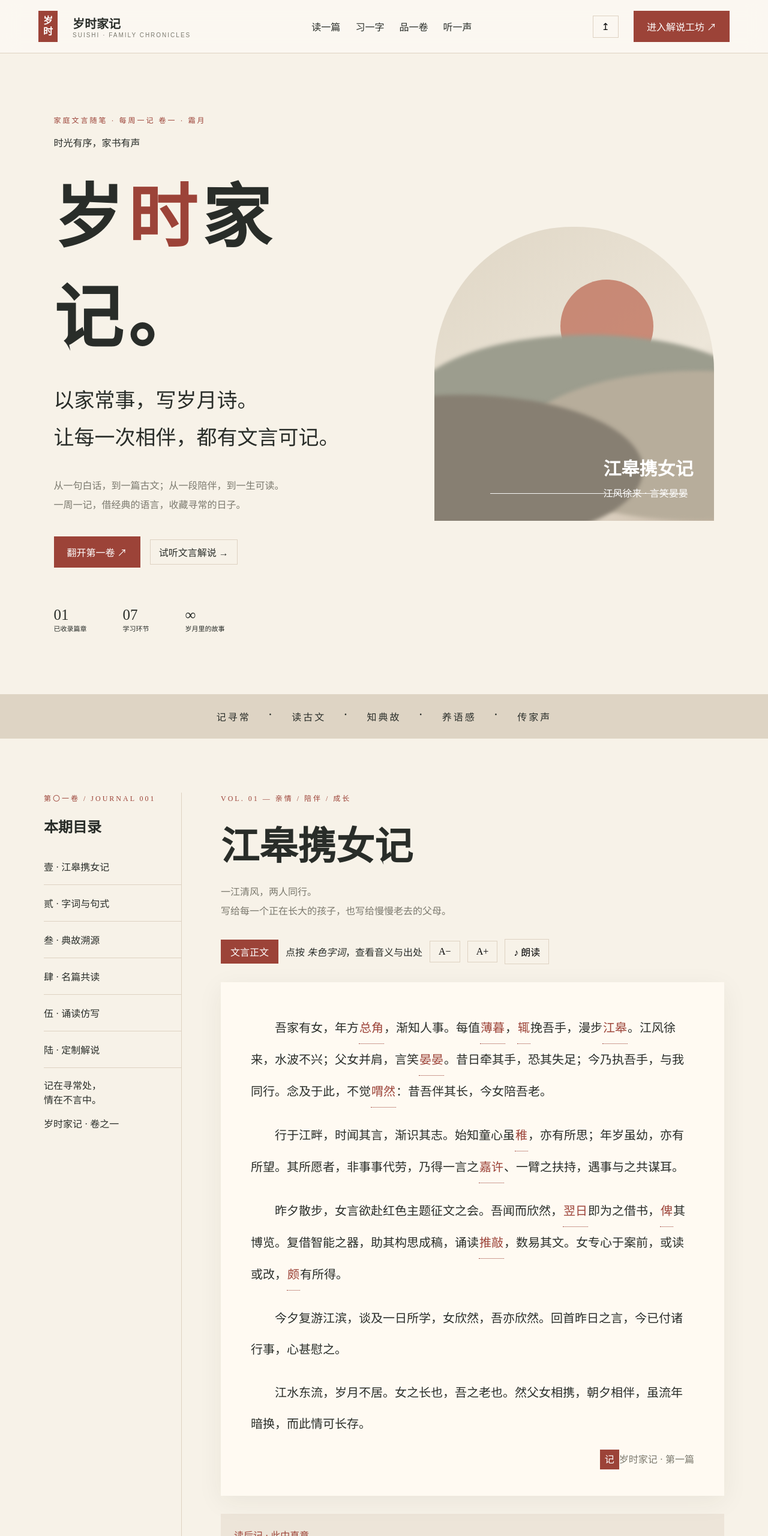
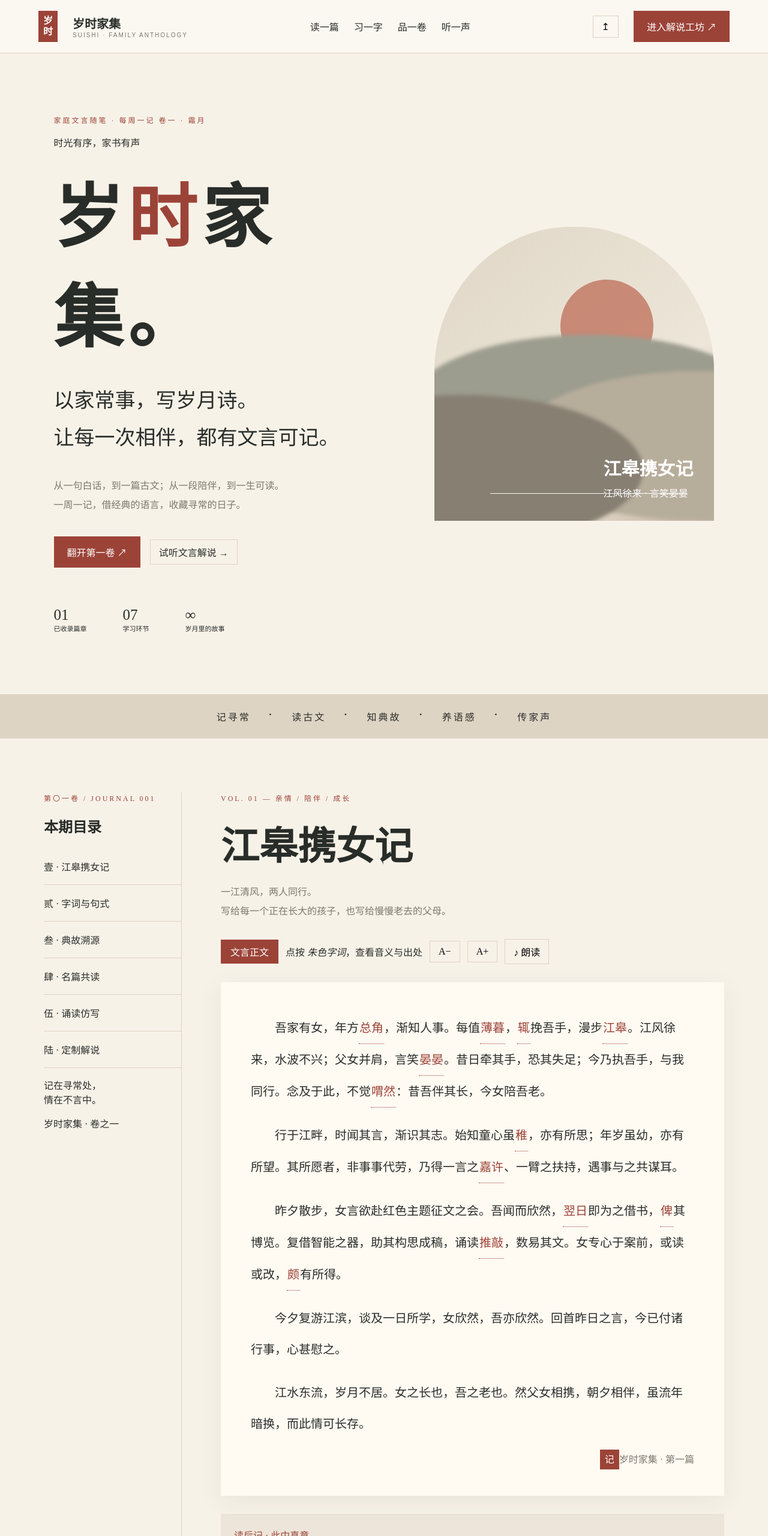
Before and after one commit to nikon2023/suishi-jiaji, a website: page index.html in a window 1280 px wide. Shown: the top 2560 px of the page at 60% size. Drawn offline with Linux system fonts and the light colour scheme.

Commit message:
chore(brand): rename 岁时家记 to 岁时家集 throughout site

```diff
--- a/index.html
+++ b/index.html
@@ -4,8 +4,8 @@
   <meta charset="utf-8" />
   <meta name="viewport" content="width=device-width,initial-scale=1" />
   <meta name="theme-color" content="#f5f0e7" />
-  <meta name="description" content="岁时家记：以真实生活为本，以经典文言为法，以诵读迁移为用。每周一篇家常事，慢慢读成古文。" />
-  <title>岁时家记 · 以家常事，写岁月诗</title>
+  <meta name="description" content="岁时家集：以真实生活为本，以经典文言为法，以诵读迁移为用。每周一篇家常事，慢慢读成古文。" />
+  <title>岁时家集 · 以家常事，写岁月诗</title>
   <link rel="icon" type="image/svg+xml" href="/assets/favicon.svg" />
   <link rel="preconnect" href="https://fonts.googleapis.com" />
   <link rel="preconnect" href="https://fonts.gstatic.com" crossorigin />
@@ -17,7 +17,7 @@
 <body>
   <div class="reading-progress" id="readingProgress"></div>
   <header class="site-header" id="siteHeader">
-    <a href="#home" class="brand" aria-label="岁时家记，返回首页"><span class="brand-seal">岁<br>时</span><span class="brand-type">岁时家记<small>SUISHI · FAMILY CHRONICLES</small></span></a>
+    <a href="#home" class="brand" aria-label="岁时家集，返回首页"><span class="brand-seal">岁<br>时</span><span class="brand-type">岁时家集<small>SUISHI · FAMILY ANTHOLOGY</small></span></a>
     <nav class="top-nav" aria-label="主导航">
       <a href="#essay">读一篇</a><a href="#study">习一字</a><a href="#classics">品一卷</a><a href="#studio">听一声</a>
     </nav>
@@ -28,7 +28,7 @@
       <div class="hero-left">
         <div class="eyebrow"><span class="eyebrow-dot"></span> 家庭文言随笔 · 每周一记 <span class="rule"></span> 卷一 · 霜月</div>
         <p class="hero-micro">时光有序，家书有声</p>
-        <h1 id="heroTitle">岁<span class="accent-word">时</span>家记<span class="title-dot">。</span></h1>
+        <h1 id="heroTitle">岁<span class="accent-word">时</span>家集<span class="title-dot">。</span></h1>
         <p class="hero-quote">以家常事，写岁月诗。<br/>让每一次相伴，都有文言可记。</p>
         <p class="hero-explain">从一句白话，到一篇古文；从一段陪伴，到一生可读。<br/>一周一记，借经典的语言，收藏寻常的日子。</p>
         <div class="hero-buttons"><a href="#essay" class="primary-button">翻开第一卷 <span>↗</span></a><a href="#studio" class="text-button">试听文言解说 <span>→</span></a></div>
@@ -50,7 +50,7 @@
     <section class="statement-band" aria-label="本站主张"><span>记寻常</span><b>·</b><span>读古文</span><b>·</b><span>知典故</span><b>·</b><span>养语感</span><b>·</b><span>传家声</span></section>
 
     <section id="essay" class="reading-shell main-container reveal">
-      <aside class="reading-sidebar"><div class="sidebar-sticky"><span class="side-kicker">第〇一卷 / JOURNAL 001</span><h2>本期目录</h2><a class="side-link active" href="#essay">壹 · 江皋携女记</a><a class="side-link" href="#study">贰 · 字词与句式</a><a class="side-link" href="#allusions">叁 · 典故溯源</a><a class="side-link" href="#classics">肆 · 名篇共读</a><a class="side-link" href="#practice">伍 · 诵读仿写</a><a class="side-link" href="#studio">陆 · 定制解说</a><div class="aside-line"></div><p>记在寻常处，<br>情在不言中。</p><span class="vertical-chinese">岁时家记 · 卷之一</span></div></aside>
+      <aside class="reading-sidebar"><div class="sidebar-sticky"><span class="side-kicker">第〇一卷 / JOURNAL 001</span><h2>本期目录</h2><a class="side-link active" href="#essay">壹 · 江皋携女记</a><a class="side-link" href="#study">贰 · 字词与句式</a><a class="side-link" href="#allusions">叁 · 典故溯源</a><a class="side-link" href="#classics">肆 · 名篇共读</a><a class="side-link" href="#practice">伍 · 诵读仿写</a><a class="side-link" href="#studio">陆 · 定制解说</a><div class="aside-line"></div><p>记在寻常处，<br>情在不言中。</p><span class="vertical-chinese">岁时家集 · 卷之一</span></div></aside>
       <div class="reading-main">
         <div class="section-number">VOL. 01 <span>—</span> 亲情 / 陪伴 / 成长</div>
         <h2 class="reading-title">江皋携女记</h2>
@@ -59,7 +59,7 @@
         <article class="essay-paper" id="essayPaper" aria-label="江皋携女记正文">
           <span class="paper-vertical">岁时 · 卷一</span>
           <div class="essay-body" id="essayBody"></div>
-          <div class="essay-sign"><span class="little-seal">记</span>岁时家记 · 第一篇</div>
+          <div class="essay-sign"><span class="little-seal">记</span>岁时家集 · 第一篇</div>
         </article>
         <div class="note-card"><span>读后记 · 此中真意</span><p>曾经是我牵着她，怕她跌倒；如今是她挽着我，陪我走过江岸。陪伴从不是单向的给予，而是我们一起慢慢成长。</p></div>
         <div class="learning-strip"><div><span>本期进度</span><strong id="progressText">0 / 7</strong></div><div class="steps" id="learningSteps" aria-label="七环节学习进度"></div></div>
@@ -85,7 +85,7 @@
     </div></section>
     <section class="closing-section"><span class="closing-star">✳</span><p>岁时不语，文字有声。</p><h2>把日子过成故事，<br><i>把故事读成古文。</i></h2><a href="#home">回到卷首 ↑</a></section>
   </main>
-  <footer class="site-footer"><span>岁时家记 · SUISHI JOURNAL</span><span>以真实生活为本，以经典文言为法，以诵读迁移为用。</span><span>© <span id="currentYear">2026</span> 岁时家记</span></footer>
+  <footer class="site-footer"><span>岁时家集 · SUISHI ANTHOLOGY</span><span>以真实生活为本，以经典文言为法，以诵读迁移为用。</span><span>© <span id="currentYear">2026</span> 岁时家集</span></footer>
   <aside id="termPopover" class="term-popover" hidden role="dialog" aria-label="字词释义"><button type="button" id="closeTerm" aria-label="关闭释义">×</button><div id="termContent"></div></aside>
   <div class="toast" id="toast" role="status" aria-live="polite"></div>
 </body>
--- a/package.json
+++ b/package.json
@@ -2,7 +2,7 @@
   "name": "suishi-jiaji",
   "version": "0.1.0",
   "private": true,
-  "description": "岁时家记：文言随笔与经典诵读",
+  "description": "岁时家集：文言随笔与经典诵读",
   "scripts": {
     "check": "node --check app.js && node --check content.js && node --check api/_shared.js && node --check api/narrate.js && node --check api/speech.js",
     "dev": "npx serve ."
```
Also changed, not shown: README.md, app.js.
